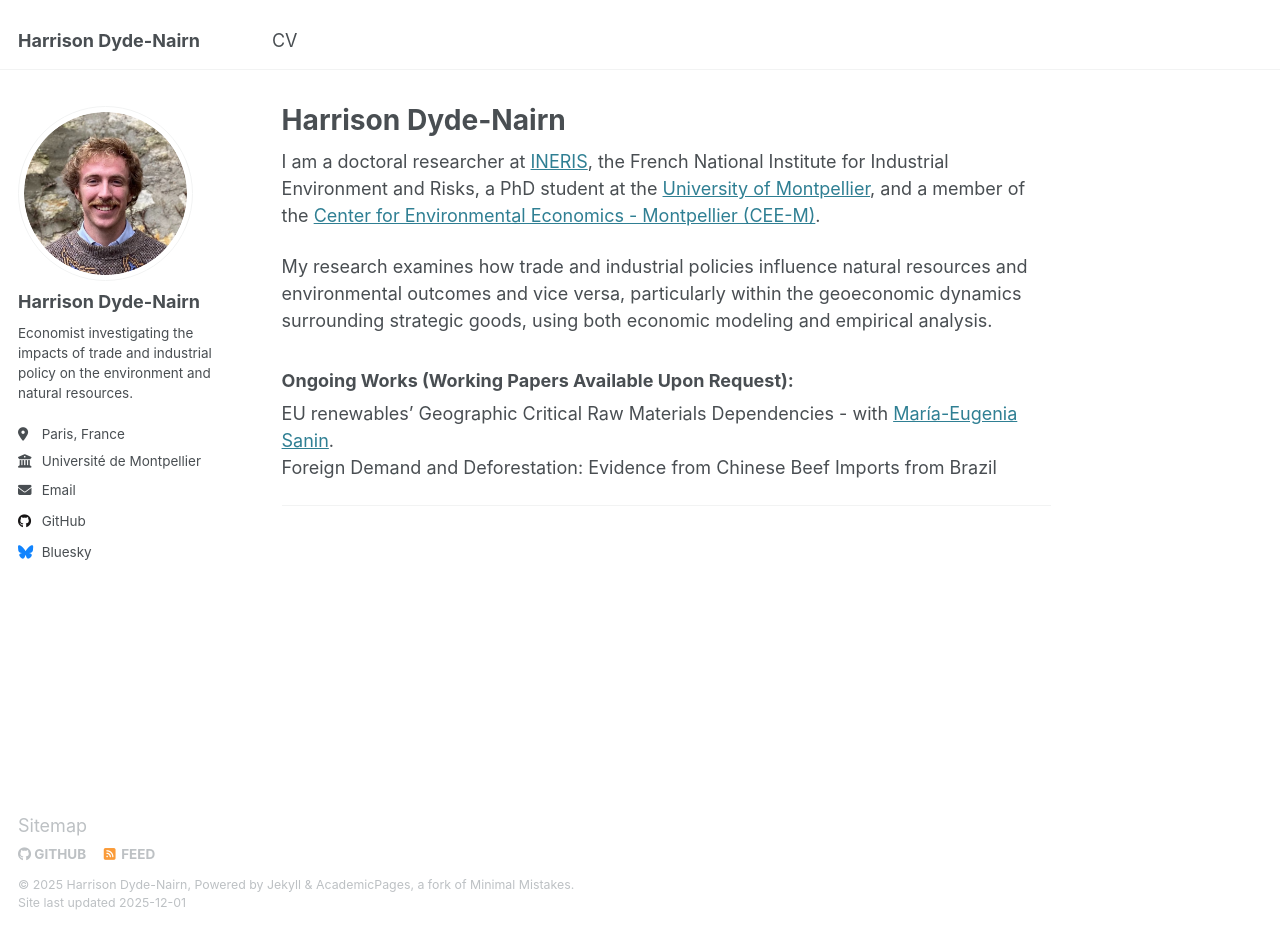
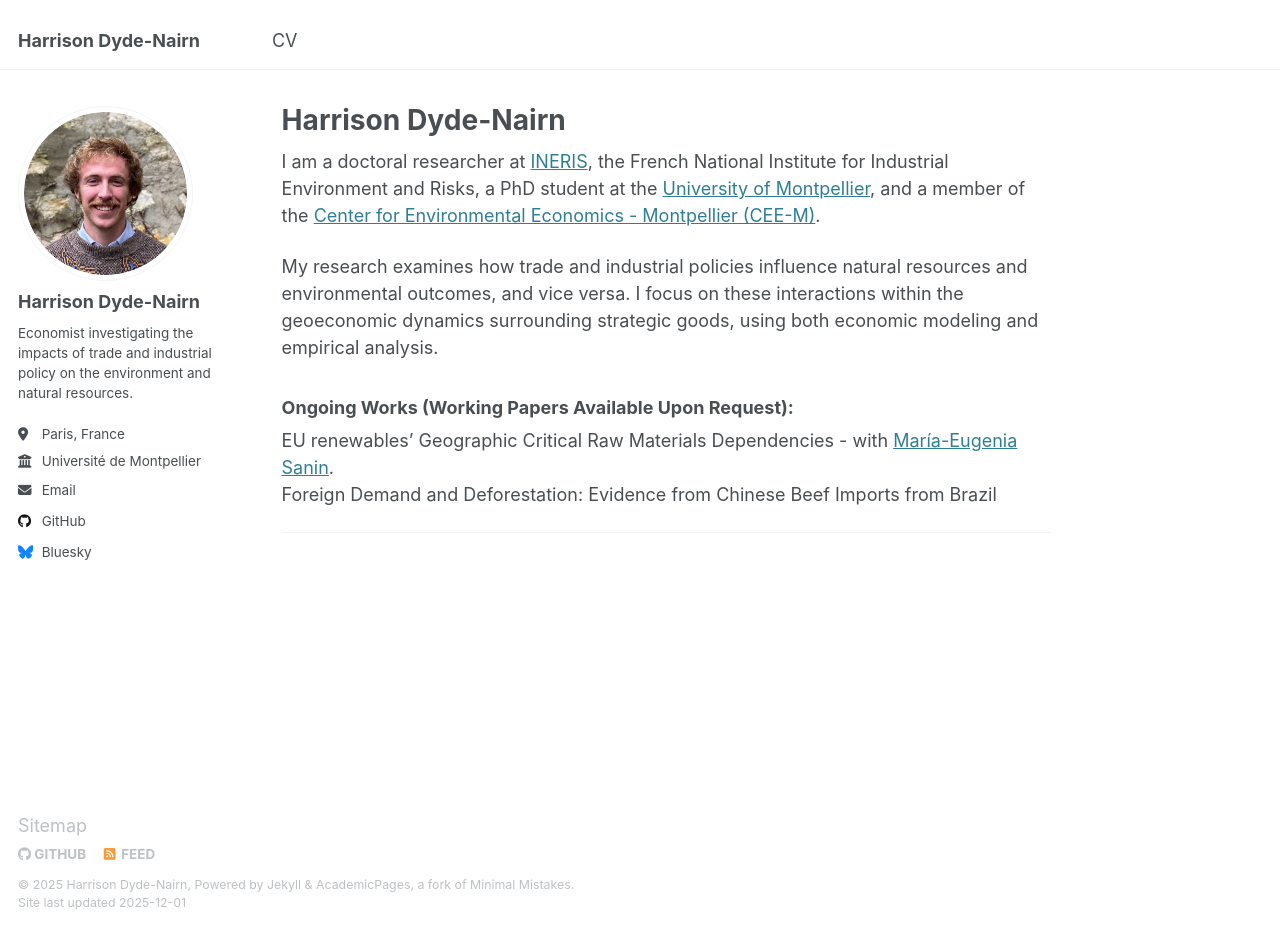
Before and after one commit to hdydenairn/hdydenairn.github.io, a Jekyll site: the page built from _pages/about.md, in a window 1280 px wide and 931 px high. Built offline with Jekyll 4.4.1, drawn with Linux system fonts in a browser that asks for light colours.

Commit message:
Update about.md

```diff
--- a/_pages/about.md
+++ b/_pages/about.md
@@ -9,7 +9,7 @@ redirect_from:
 
 I am a doctoral researcher at [INERIS](https://www.ineris.fr/), the French National Institute for Industrial Environment and Risks, a PhD student at the [University of Montpellier](https://www.umontpellier.fr/), and a member of the [Center for Environmental Economics - Montpellier (CEE-M)](https://www.cee-m.fr/).
 
-My research examines how trade and industrial policies influence natural resources and environmental outcomes and vice versa, particularly within the geoeconomic dynamics surrounding strategic goods, using both economic modeling and empirical analysis.
+My research examines how trade and industrial policies influence natural resources and environmental outcomes, and vice versa. I focus on these interactions within the geoeconomic dynamics surrounding strategic goods, using both economic modeling and empirical analysis.
 
 ### Ongoing Works (Working Papers Available Upon Request):
 
```
